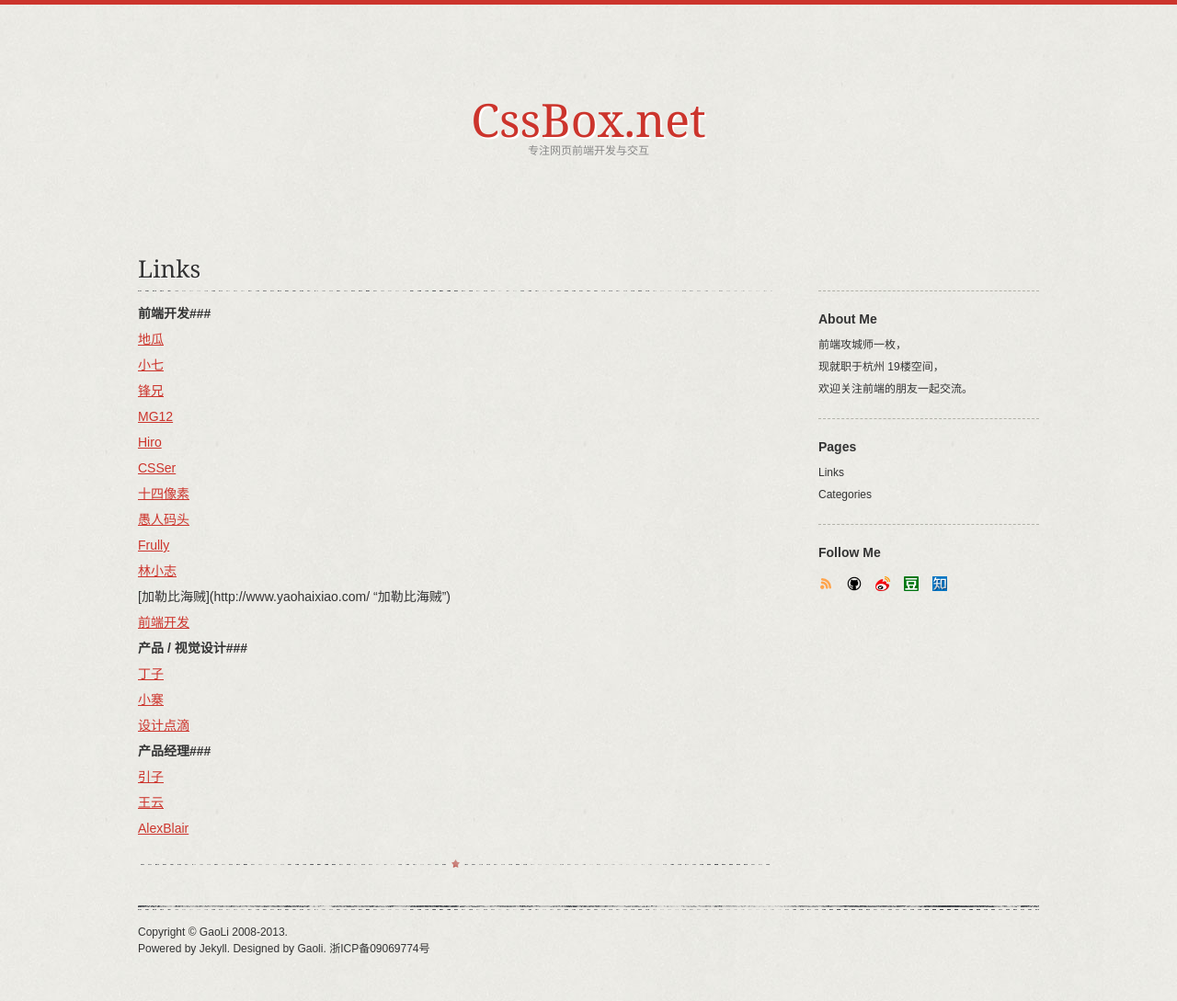
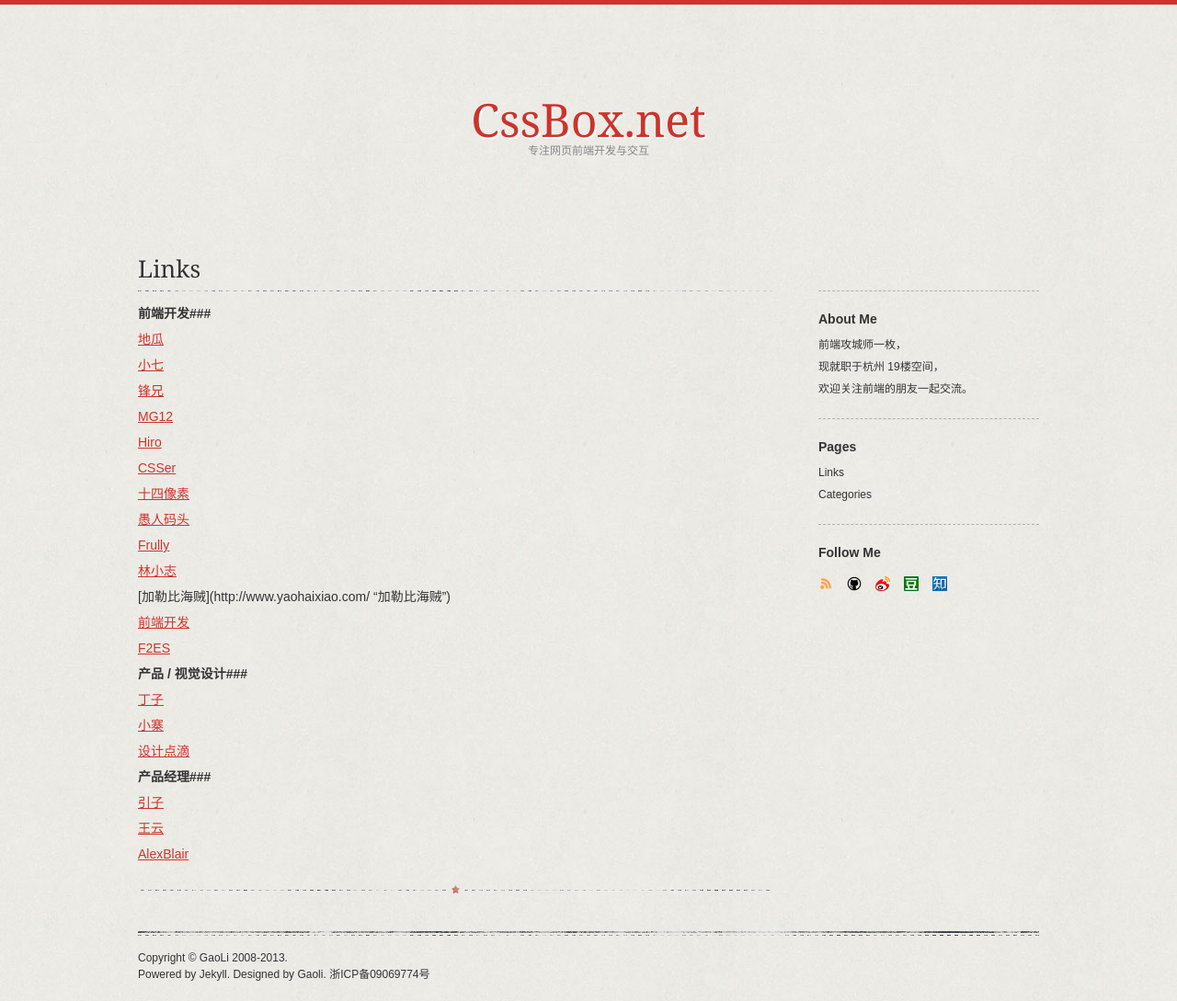
Before and after one commit to xiaoxiehang/gaoli.github.com, a Jekyll site: the page built from links/index.md, in a window 1280 px wide. Shown: the whole page at 92% size. Built offline with Jekyll 4.4.1, drawn with Linux system fonts in a browser that asks for light colours; Markdown is read by kramdown in place of the engine named in the settings; comment, search, counter and statistics services are not loaded; before the commit the page ends 1061 px from its top, so only the background shows below that.

Commit message:
add link

```diff
--- a/links/index.md
+++ b/links/index.md
@@ -17,6 +17,7 @@ title: Links
 *   [林小志](http://blog.linxz.de/ "林友赛")
 *   [加勒比*海贼](http://www.yaohaixiao.com/ "加勒比*海贼")
 *   [前端开发](http://www.css119.com/ "前端开发")
+*   [F2ES](http://www.f2es.com/ "小豪")
 
 ###产品 / 视觉设计###
 
```
